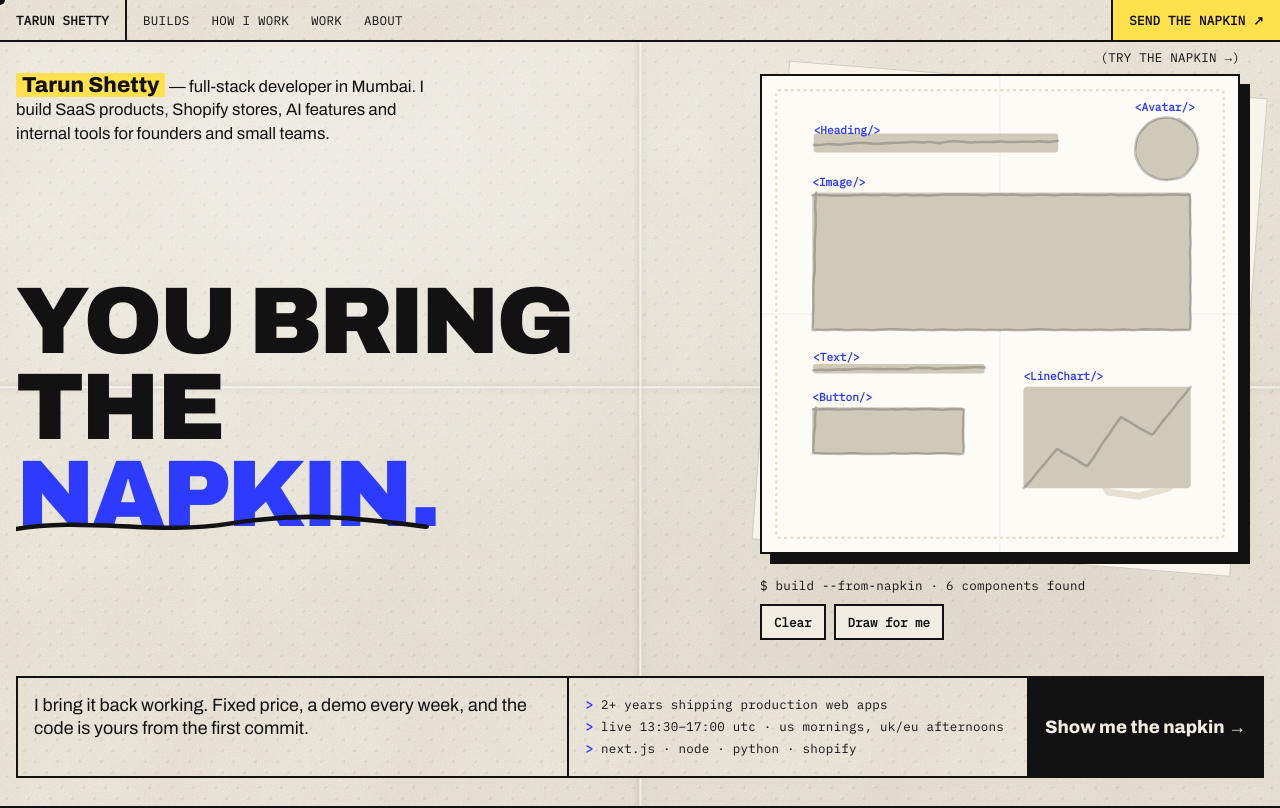
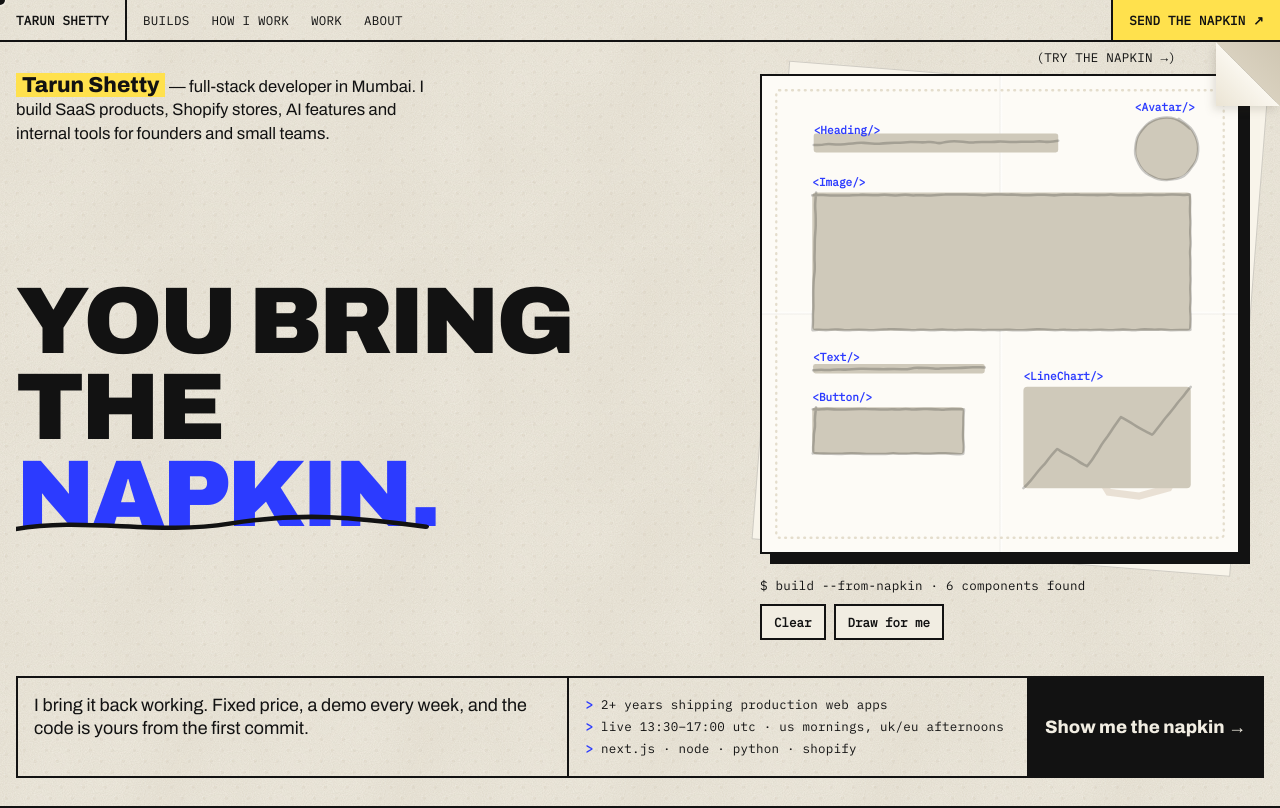
Before and after one commit to Taruns123/MyPortfolioWebsite, a React (Vite) app: page / in a window 1280 px wide. Shown: the top 808 px of the page. Built offline with nearby package versions, Linux system fonts and the light colour scheme.

Commit message:
Swap fold creases for dog-eared corners; halve the embossed dots

```diff
--- a/src/sections/About.jsx
+++ b/src/sections/About.jsx
@@ -6,7 +6,7 @@
 export default function About() {
   const frame = useMemo(() => makeRough(23).rect(8, 8, 384, 464, 6), [])
   return (
-    <section className="about" id="about">
+    <section className="about dogear dogear--tr" id="about">
       <figure className="about__photo">
         {about.photo
           ? <img src={about.photo} alt="Tarun Shetty" width="400" height="480" loading="lazy" />
--- a/src/sections/Hero.jsx
+++ b/src/sections/Hero.jsx
@@ -26,7 +26,7 @@
   }, [])
 
   return (
-    <section className="hero" ref={root}>
+    <section className="hero dogear dogear--tr" ref={root}>
       <p className="hero__intro">
         <mark>{hero.intro.name}</mark> — {hero.intro.line}
       </p>
--- a/src/sections/Process.jsx
+++ b/src/sections/Process.jsx
@@ -46,7 +46,7 @@
   }, [])
 
   return (
-    <section className="process" id="process" ref={root}>
+    <section className="process dogear dogear--bl" id="process" ref={root}>
       <header className="section-head">
         <span className="mono">How I work</span>
         <h2>{process.title}</h2>
--- a/src/sections/Work.jsx
+++ b/src/sections/Work.jsx
@@ -26,7 +26,7 @@
   }, [])
 
   return (
-    <section className="work" id="work">
+    <section className="work dogear dogear--br" id="work">
       <header className="section-head">
         <span className="mono">Real work</span>
         <h2>Things I have actually shipped. <em>Two new case studies are in progress.</em></h2>
--- a/src/styles/global.css
+++ b/src/styles/global.css
@@ -88,7 +88,7 @@
 .hero__title em { font-style: normal; color: var(--blue); position: relative; display: inline-block; white-space: nowrap; }
 .scribble { position: absolute; left: -2%; bottom: -.06em; width: 104%; height: .32em; overflow: visible; color: var(--ink); }
 .hero__pad { grid-area: pad; align-self: center; justify-self: center; width: min(100%, 60vh, 580px); position: relative; }
-.hero__cue { position: absolute; right: 0; top: -26px; }
+.hero__cue { position: absolute; right: 64px; top: -26px; } /* clear of the dog-eared corner */
 .hero__sub { grid-area: sub; display: grid; grid-template-columns: 1.2fr 1fr auto; border: var(--rule); background: var(--grain), var(--emboss), var(--paper); }
 .hero__sub > * { padding: 16px; border-right: var(--rule); }
 .hero__sub > *:last-child { border-right: 0; }
@@ -463,14 +463,18 @@
   .stage.is-on { animation: none; }
 }
 
-/* the hero sits on an unfolded napkin: one vertical and one horizontal crease */
-.hero { position: relative; isolation: isolate; }
-.hero::before {
-  content: ''; position: absolute; inset: 0; z-index: -1; pointer-events: none;
+
+/* dog-eared corners: the sheet folded over at a corner, showing its underside */
+.dogear { position: relative; }
+.dogear::after {
+  content: ''; position: absolute; width: 64px; height: 64px; pointer-events: none; z-index: 2;
   background:
-    linear-gradient(90deg, transparent calc(50% - 7px), rgba(118, 106, 82, .10) calc(50% - 1px), rgba(255, 255, 255, .75) 50%, rgba(118, 106, 82, .05) calc(50% + 2px), transparent calc(50% + 9px)),
-    linear-gradient(180deg, transparent calc(48% - 7px), rgba(118, 106, 82, .10) calc(48% - 1px), rgba(255, 255, 255, .75) 48%, rgba(118, 106, 82, .05) calc(48% + 2px), transparent calc(48% + 9px)),
-    radial-gradient(ellipse at 25% 20%, rgba(255, 255, 255, .35), transparent 55%),
-    radial-gradient(ellipse at 75% 75%, rgba(118, 106, 82, .07), transparent 60%);
+    linear-gradient(var(--fold-dir), #cfc6b2 0%, #d9d1bf 49.5%, transparent 50%),
+    linear-gradient(var(--fold-dir), transparent 50%, #faf7ef 50.5%, #ebe4d4 100%);
+  filter: drop-shadow(var(--fold-shadow) rgba(60, 50, 30, .14));
 }
-@media (max-width: 899px) { .hero::before { background: linear-gradient(180deg, transparent calc(50% - 7px), rgba(118, 106, 82, .10) calc(50% - 1px), rgba(255, 255, 255, .75) 50%, transparent calc(50% + 9px)); } }
+.dogear--tr::after { top: 0; right: 0; --fold-dir: 225deg; --fold-shadow: -3px 4px 4px; }
+.dogear--bl::after { bottom: 0; left: 0; --fold-dir: 45deg; --fold-shadow: 3px -4px 4px; }
+.dogear--br::after { bottom: 0; right: 0; --fold-dir: 315deg; --fold-shadow: -3px -4px 4px; }
+.hero.dogear--tr::after { top: var(--rail-h); }
+@media (max-width: 899px) { .dogear::after { width: 40px; height: 40px; } }
```
